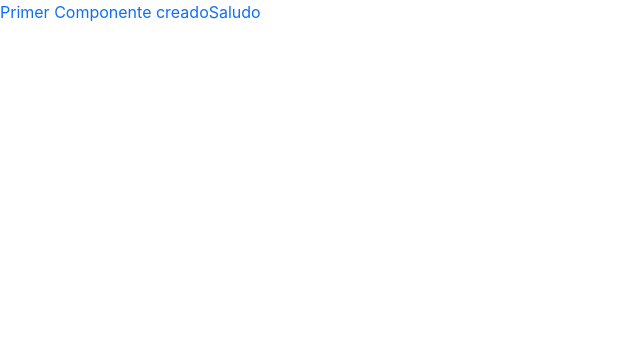
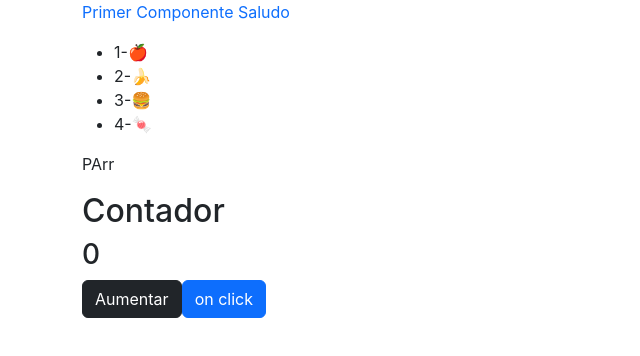
Before and after one commit to carjox555/React, a React (Create React App) app: page / in a window 1280 px wide. Shown: the top 356 px of the page, without its empty margins (0-640 px from the left). Built offline with nearby package versions, Linux system fonts and the light colour scheme.

Commit message:
se creo componentes

```diff
--- a/src/App.jsx
+++ b/src/App.jsx
@@ -1,18 +1,47 @@
 import React from 'react';
-import logo from './logo.svg';
+import Frutas from "./componentes/Frutas"
+import Contador from "./componentes/Contador"
+//import logo from './logo.svg';
 import './App.css';
 
-const App=() =>{
+const App = () => {
 
-  const saludo="Saludo"
+  const saludo = "Saludo"
 
-  const classObjeto={
-    primary:"text-primary",
-    danger:"text-danguer",
+  const classObjeto = {
+    primary: "text-primary",
+    danger: "text-danguer",
   };
+
+  const user = true
+  const saludoWelcome =()=>{
+    return <h2 className="text-primary">Holaa</h2>
+  };
+  const saludoDespedi=()=>(
+    <h2 className='text-danger'>Adios</h2>
+  );
+
+  const frutas=["🍎","🍌","🍔","🍬"];
+
+  const funclick=()=>{
+ console.log("click desde function")
+  }
   return (
-    <div className={classObjeto.primary}>Primer Componente  creado{saludo}</div>
+    <div className="container">
+      <p className={classObjeto.primary}>Primer Componente {saludo}</p>
+
+      {user ? <saludoWelcome/> : <saludoDespedi/>}
+
+         <Frutas frutasAp={frutas}/>
+         <Contador/>
+
+      <button className='btn btn-primary'
+      onClick={()=>funclick("carjox")}>on click
+      </button>
+    </div>
+
   );
+
 }
 
 export default App;
--- /dev/null
+++ b/src/componentes/Contador.jsx
@@ -0,0 +1,23 @@
+import React from 'react'
+import { useState } from 'react';
+
+const Contador = () => {
+
+
+    const [contador, setContador] = useState(0)
+    const aumentar = () => {
+        setContador(contador +1);  //setContador nombre que ud quiera
+        console.log(contador);
+    };
+    return (
+        <>
+            <h2>Contador</h2>
+            <h3>{contador}</h3>
+            <button className="btn btn-dark" onClick={aumentar}>
+                Aumentar
+            </button>
+        </>
+    );
+};
+
+export default Contador;
--- /dev/null
+++ b/src/componentes/Frutas.jsx
@@ -0,0 +1,19 @@
+import React from 'react'
+
+
+const frutas = (props) => {
+
+  return (
+    <>
+        <ul>
+        {props.frutasAp.map((fruta, index)=>(
+          <li key={fruta}>
+            {index+1}-{fruta}</li>
+        ))}
+      </ul>
+      <p>PArr</p>
+    </>
+  )
+}
+
+export default frutas
--- a/src/index.js
+++ b/src/index.js
@@ -2,7 +2,7 @@ import React from 'react';
 import ReactDOM from 'react-dom';
 import './index.css';
 import App from './App.jsx';
-import * as serviceWorker from './serviceWorker';
+//import * as serviceWorker from './serviceWorker';
 
 ReactDOM.render(
     <React.StrictMode>
```
Also changed, not shown: src/A1pp.jsx (deleted, +0 -9 lines), 1 other file (tests, documents, lock files or other folders).
